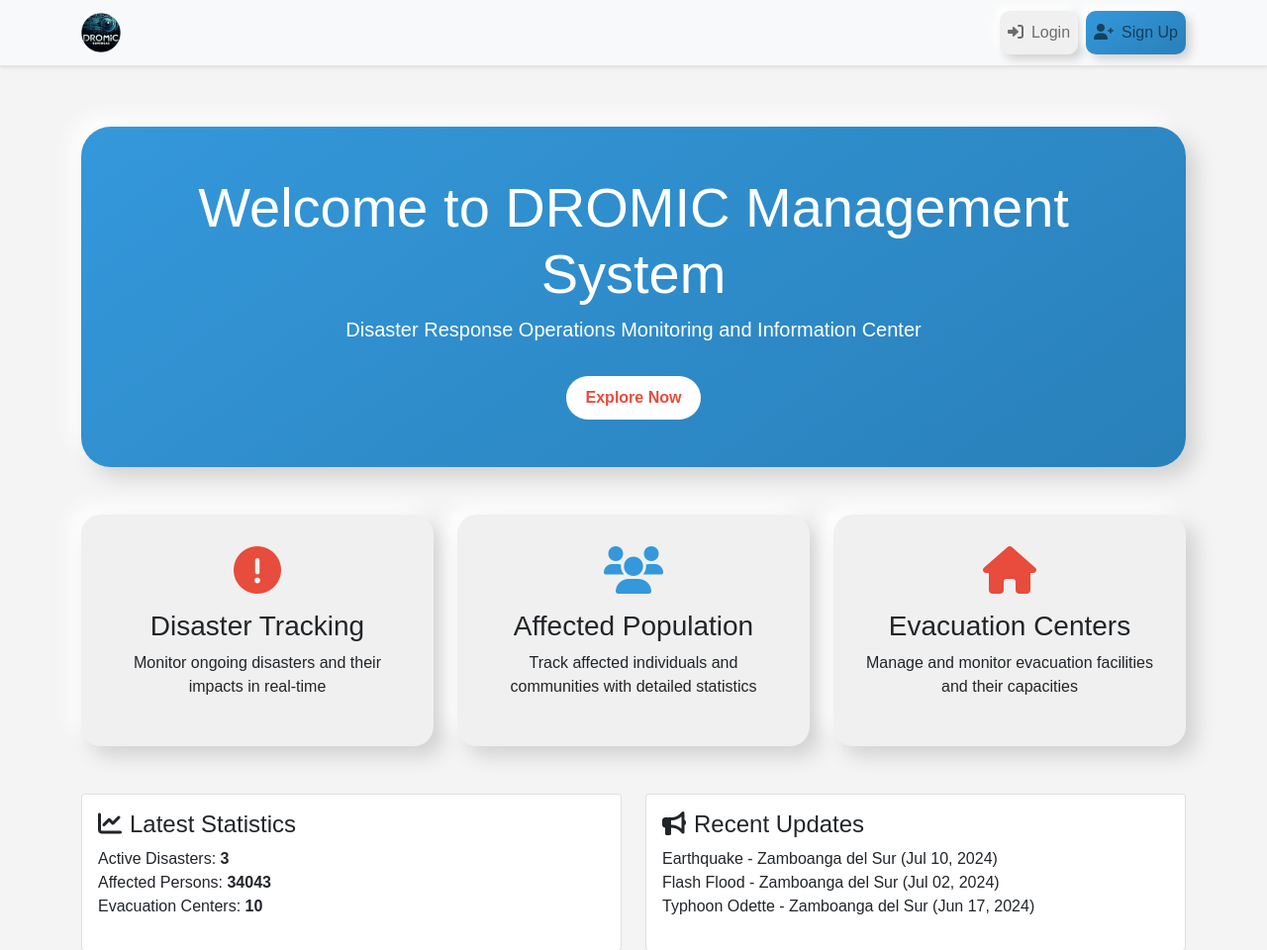
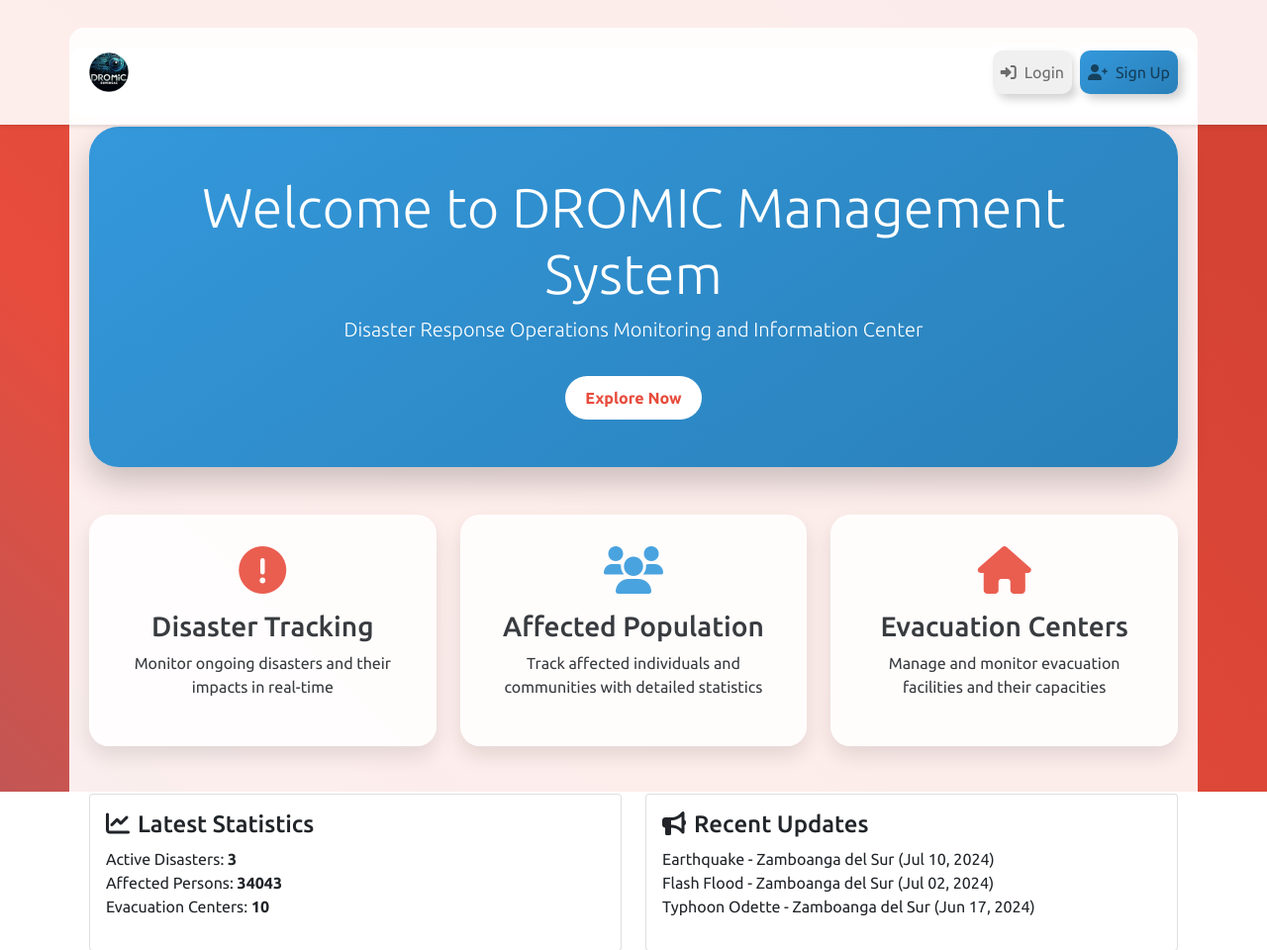
Before and after one commit to lanzy-lanzy/dromic, a Django app: page / in a window 1280 px wide. Shown: the top 960 px of the page at 99% size. Run offline with Django 5.2, Linux system fonts and the light colour scheme; data comes from the database, SQL or seed files in the repository; both versions use the stored data as it was after the commit; some libraries are stand-ins or nearby versions.

Commit message:
updated design

```diff
--- a/core/templates/base.html
+++ b/core/templates/base.html
@@ -125,6 +125,10 @@
     </div>
 
     <script src="https://cdn.jsdelivr.net/npm/bootstrap@5.3.0/dist/js/bootstrap.bundle.min.js"></script>
+    <script src="https://code.jquery.com/jquery-3.6.0.min.js"></script>
+    <script src="https://cdn.jsdelivr.net/npm/chart.js"></script>
+    <script src="{% static 'js/disaster_info.js' %}"></script>
+    <script src="https://cdnjs.cloudflare.com/ajax/libs/bootstrap-datepicker/1.9.0/js/bootstrap-datepicker.min.js"></script>
     <script src="{% static 'js/script.js' %}"></script>
     {% block extra_js %}{% endblock %}
 </body>
--- a/core/templates/core/index.html
+++ b/core/templates/core/index.html
@@ -8,36 +8,109 @@
     <link href="https://cdn.jsdelivr.net/npm/bootstrap@5.1.3/dist/css/bootstrap.min.css" rel="stylesheet">
     <link href="https://cdnjs.cloudflare.com/ajax/libs/font-awesome/6.0.0-beta3/css/all.min.css" rel="stylesheet">
     <link rel="stylesheet" href="https://unpkg.com/leaflet@1.7.1/dist/leaflet.css" />
+    <link href="https://fonts.googleapis.com/css2?family=Ubuntu:wght@300;400;500;700&display=swap" rel="stylesheet">
     <style>
         :root {
             --primary-color: #3498db;
             --accent-color: #e74c3c;
             --bg-color: #f4f4f4;
         }
+
+        .animated-background {
+            position: fixed;
+            top: 0;
+            left: 0;
+            width: 100%;
+            height: 100%;
+            z-index: -1;
+            background: linear-gradient(45deg, #3498db, #2980b9, #e74c3c, #c0392b);
+            background-size: 400% 400%;
+            animation: gradientBG 15s ease infinite;
+        }
+
+        @keyframes gradientBG {
+            0% {
+                background-position: 0% 50%;
+            }
+            50% {
+                background-position: 100% 50%;
+            }
+            100% {
+                background-position: 0% 50%;
+            }
+        }
+
         body {
-            font-family: 'Arial', sans-serif;
-            background-color: var(--bg-color);
+            font-family: 'Ubuntu', sans-serif;
+            background-color: transparent;
         }
+
+        .container {
+            background-color: rgba(255, 255, 255, 0.9);
+            border-radius: 15px;
+            padding: 20px;
+            margin-top: 20px;
+        }
+
         .navbar {
+            background-color: rgba(255, 255, 255, 0.9) !important;
             box-shadow: 0 2px 4px rgba(0,0,0,.1);
         }
+
         .welcome-card {
-            background: linear-gradient(135deg, var(--primary-color), var(--accent-color));
+            background: linear-gradient(145deg, #3498db, #2980b9);
             color: white;
             padding: 3rem;
-            border-radius: 15px;
+            border-radius: 30px;
             margin-top: 2rem;
+            box-shadow: 0 15px 30px rgba(0, 0, 0, 0.2);
+            animation: fadeInUp 1s ease;
         }
+
+        @keyframes fadeInUp {
+            from {
+                opacity: 0;
+                transform: translateY(20px);
+            }
+            to {
+                opacity: 1;
+                transform: translateY(0);
+            }
+        }
+
         .feature-card {
-            background-color: white;
-            border-radius: 10px;
-            padding: 1.5rem;
-            box-shadow: 0 4px 6px rgba(0,0,0,.1);
-            transition: transform 0.3s ease;
+            background-color: rgba(255, 255, 255, 0.9);
+            border-radius: 20px;
+            padding: 2rem;
+            box-shadow: 0 10px 20px rgba(0, 0, 0, 0.1);
+            transition: transform 0.3s ease, box-shadow 0.3s ease;
+            overflow: hidden;
+            position: relative;
         }
+
         .feature-card:hover {
-            transform: translateY(-5px);
+            transform: translateY(-10px);
+            box-shadow: 0 15px 30px rgba(0, 0, 0, 0.2);
         }
+
+        .feature-card::before {
+            content: '';
+            position: absolute;
+            top: -50%;
+            left: -50%;
+            width: 200%;
+            height: 200%;
+            background: rgba(255, 255, 255, 0.1);
+            transform: rotate(45deg);
+            pointer-events: none;
+            transition: all 0.5s ease;
+        }
+
+        .feature-card:hover::before {
+            top: -75%;
+            left: -75%;
+        }
+
         .btn-explore {
             background-color: white;
             color: var(--accent-color);
@@ -46,16 +119,39 @@
             font-weight: bold;
             border-radius: 25px;
             transition: all 0.3s ease;
+            position: relative;
+            overflow: hidden;
         }
+
+        .btn-explore::after {
+            content: '';
+            position: absolute;
+            top: 50%;
+            left: 50%;
+            width: 0;
+            height: 0;
+            background: rgba(255, 255, 255, 0.2);
+            border-radius: 50%;
+            transform: translate(-50%, -50%);
+            transition: width 0.3s ease, height 0.3s ease;
+        }
+
+        .btn-explore:hover::after {
+            width: 200px;
+            height: 200px;
+        }
+
         .btn-explore:hover {
             background-color: var(--accent-color);
             color: white;
         }
+
         #mindanao-map {
             height: 400px;
             border-radius: 10px;
             box-shadow: 0 4px 6px rgba(0,0,0,.1);
         }
+
         .btn-neumorphic {
             background-color: #f0f0f0;
             border: none;
@@ -82,32 +178,10 @@
         .btn-neumorphic-primary:hover {
             box-shadow: inset 5px 5px 10px #2980b9, inset -5px -5px 10px #3498db;
         }
-
-.feature-card {
-    background-color: #f0f0f0;
-    border-radius: 20px;
-    padding: 2rem;
-    box-shadow: 10px 10px 20px #d1d1d1, -10px -10px 20px #ffffff;
-    transition: transform 0.3s ease, box-shadow 0.3s ease;
-}
-
-.feature-card:hover {
-    transform: translateY(-5px);
-    box-shadow: 15px 15px 30px #d1d1d1, -15px -15px 30px #ffffff;
-}
-
-.welcome-card {
-    background: linear-gradient(145deg, #3498db, #2980b9);
-    color: white;
-    padding: 3rem;
-    border-radius: 30px;
-    margin-top: 2rem;
-    box-shadow: 10px 10px 20px #d1d1d1, -10px -10px 20px #ffffff;
-}
-
     </style>
 </head>
 <body>
+    <div class="animated-background"></div>
     <nav class="navbar navbar-expand-lg navbar-light bg-light fixed-top">
         <div class="container">
             <a class="navbar-brand" href="#">
@@ -129,7 +203,6 @@
             </div>
         </div>
     </nav>
-
 
     <div class="container mt-5 pt-5">
         <div class="welcome-card text-center">
```
Also changed, not shown: core/templates/core/affected_area.html (+7 -6 lines), core/templates/core/disaster_info.html (+22 -19 lines), core/templates/core/reports.html (+16 -17 lines), db.sqlite3, static/js/disaster_info.js (line endings or trailing spaces). Lines whose indentation alone changed are shown as unchanged.
